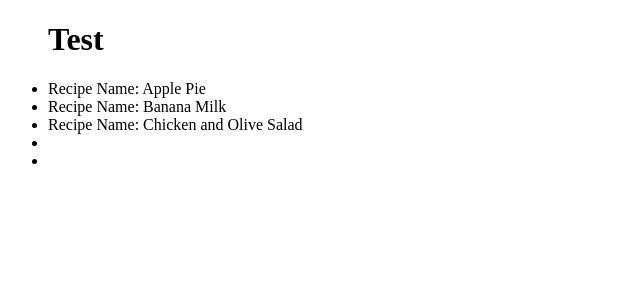
After one commit to DW-Arthur/RecipeGenerator, a Flask app: template templates/detail.html in a window 1280 px wide. The commit adds this page. Shown: the top 300 px of the page, without its empty margins (0-640 px from the left). Run offline with Flask 2, Linux system fonts and the light colour scheme; the template is opened without the code that fills it, so the values that code supplies are empty.

Commit message:
attempted to use template inheritence

```diff
--- a/main.py
+++ b/main.py
@@ -27,6 +27,8 @@ def login():
         return 'This is a get request'
 
 #template is a template that can be changed, templates is the blueprint that gets passed to javascript
+#Jinja is the template for flask
 @app.route('/recipe/')
 def test():
+
     return render_template('recipe.html', recipes = ["apple", "banana", "chicken"])
--- a/templates/Recipe.html
+++ b/templates/Recipe.html
@@ -2,13 +2,17 @@
 <html>
 <head>
 
-<title>Recipe Results</title>
+<title>{% block title %}{% endblock %}</title>
 </head>
 <body>
     <ul>
+        {% block content %}
+        {% endblock %}
         <li>Recipe Name: Apple Pie</li>
         <li>Recipe Name: Banana Milk</li>
         <li>Recipe Name: Chicken and Olive Salad</li>
+        <li><a href ="{{ url_for('') }}"? ></li>
+        <li><a href ="{{ url_for('') }}"? ></li>
         {% for i in recipes %}
             <li>{{i}}  </li>
         {% endfor %}
@@ -16,6 +20,7 @@
 
 
 
+
 </body>
 
 </html>
--- /dev/null
+++ b/templates/detail.html
@@ -0,0 +1,5 @@
+{% extends "recipe.html" %}
+{% block title%} <title> Recipe Generator </title> {% endblock%}
+{% block content %}
+<h1>Test</h1>
+{% endblock %}
```
